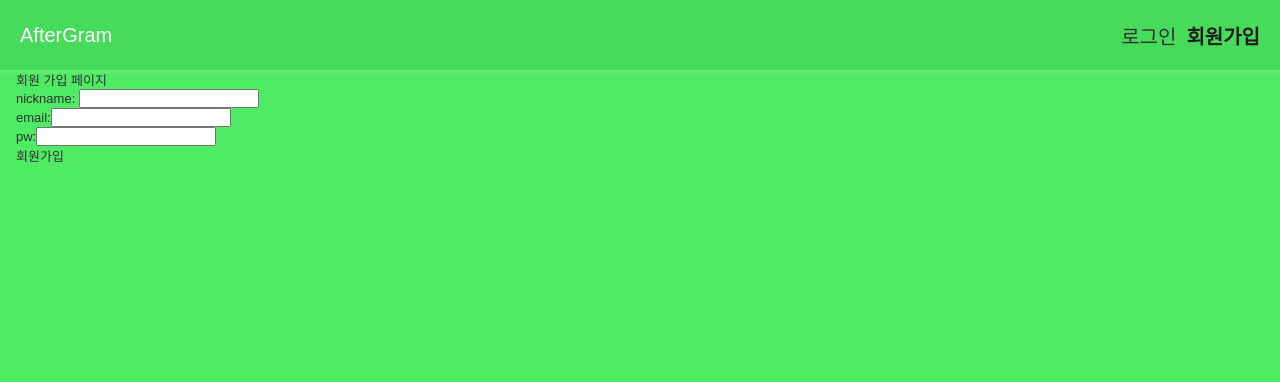
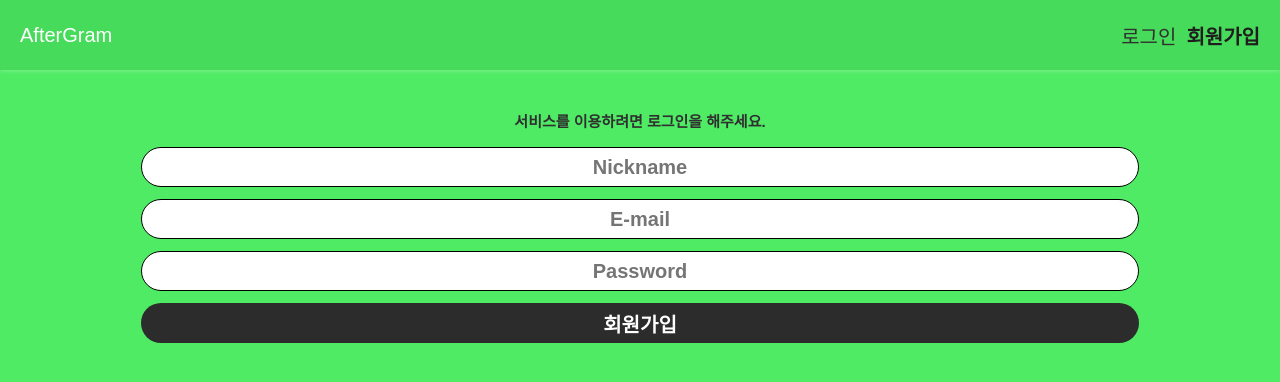
Before and after one commit to taykim7/aftergram-project, a Vue app in the folder aftergram/: page /signup in a window 1280 px wide. Shown: the top 382 px of the page. Built offline with nearby package versions, Linux system fonts and the light colour scheme; a web font is replaced by a local one.

Commit message:
회원가입 화면 스타일 추가

```diff
--- a/aftergram/src/components/LoginForm.vue
+++ b/aftergram/src/components/LoginForm.vue
@@ -1,15 +1,11 @@
 <template>
   <div class="login_form">
     <form @submit.prevent="submitForm">
-      <div>
-        <label for="email" class="login_input mb12">
-          <input id="email" type="text" v-model="email" placeholder="E-mail"/>
-        </label>
+      <div class="login_input mb12">
+        <input id="email" type="text" v-model="email" placeholder="E-mail"/>
       </div>
-      <div>
-        <label for="password" class="login_input mb12">
-          <input id="password" type="password" v-model="password" placeholder="Password"/>
-        </label>
+      <div class="login_input mb12">
+        <input id="password" type="password" v-model="password" placeholder="Password"/>
       </div>
       <button
         :disabled="!email || !password"
--- a/aftergram/src/components/SignupForm.vue
+++ b/aftergram/src/components/SignupForm.vue
@@ -1,29 +1,24 @@
 <template>
-  <div class="contents">
-    <div>
-      <form @submit.prevent="submitForm" class="form">
-        <div>
-          <label for="nickname">nickname: </label>
-          <input id="nickname" type="text" v-model="nickname" />
+  <div class="signup_form">
+    <form @submit.prevent="submitForm">
+      <div class="signup_input mb12">
+        <input id="nickname" type="text" v-model="nickname" placeholder="Nickname"/>
       </div>
-        <div>
-          <label for="email">email:</label>
-          <input id="email" type="text" v-model="email" />
+      <div class="signup_input mb12">
+        <input id="email" type="text" v-model="email" placeholder="E-mail"/>
       </div>
-        <div>
-          <label for="password">pw:</label>
-          <input id="password" type="text" v-model="password" />
+      <div class="signup_input mb12">
+        <input id="password" type="text" v-model="password" placeholder="Password"/>
       </div>
       <button
         :disabled="!email || !password"
+        class="signup_button"
         type="submit"
-          class="btn"
         :class="!email || !password ? 'disabled' : null"
       >
         회원가입
       </button>
     </form>
-    </div>
   </div>
 </template>
 
@@ -67,5 +62,33 @@ export default {
 }
 </script>
 
-<style>
+<style scoped>
+.signup_form {
+  width: 100%;
+}
+.signup_form .signup_input {
+  display: block;
+  align-items: center;
+}
+.signup_form .signup_input input {
+  width: 80%;
+  height: 40px;
+  border: 1px solid black;
+  border-radius: 30px;
+
+  font-size: 2rem;
+  font-weight: bolder;
+  text-align: center;
+}
+.signup_form .signup_button {
+  background-color: rgb(44, 44, 44);
+  color: white;
+
+  font-size: 2rem;
+  font-weight: bolder;
+
+  border-radius: 30px;
+  width: 80%;
+  height: 40px;
+}
 </style>
--- a/aftergram/src/views/SignupPage.vue
+++ b/aftergram/src/views/SignupPage.vue
@@ -1,7 +1,9 @@
 <template>
   <div>
-    <h1>회원 가입 페이지</h1>
-    <signup-form></signup-form>
+    <div class="signup mt40">
+      <p class="signup_text mb16">서비스를 이용하려면 로그인을 해주세요.</p>
+      <signup-form></signup-form>
+    </div>
   </div>
 </template>
 
@@ -15,6 +17,16 @@ export default {
 }
 </script>
 
-<style>
+<style scoped>
+.signup {
+  text-align: center;
 
+  display: block;
+  align-items: center;
+  justify-content: center;
+}
+.signup .signup_text {
+  font-size: 1.5rem;
+  font-weight: bolder;
+}
 </style>
```
Lines whose indentation alone changed are shown as unchanged.
